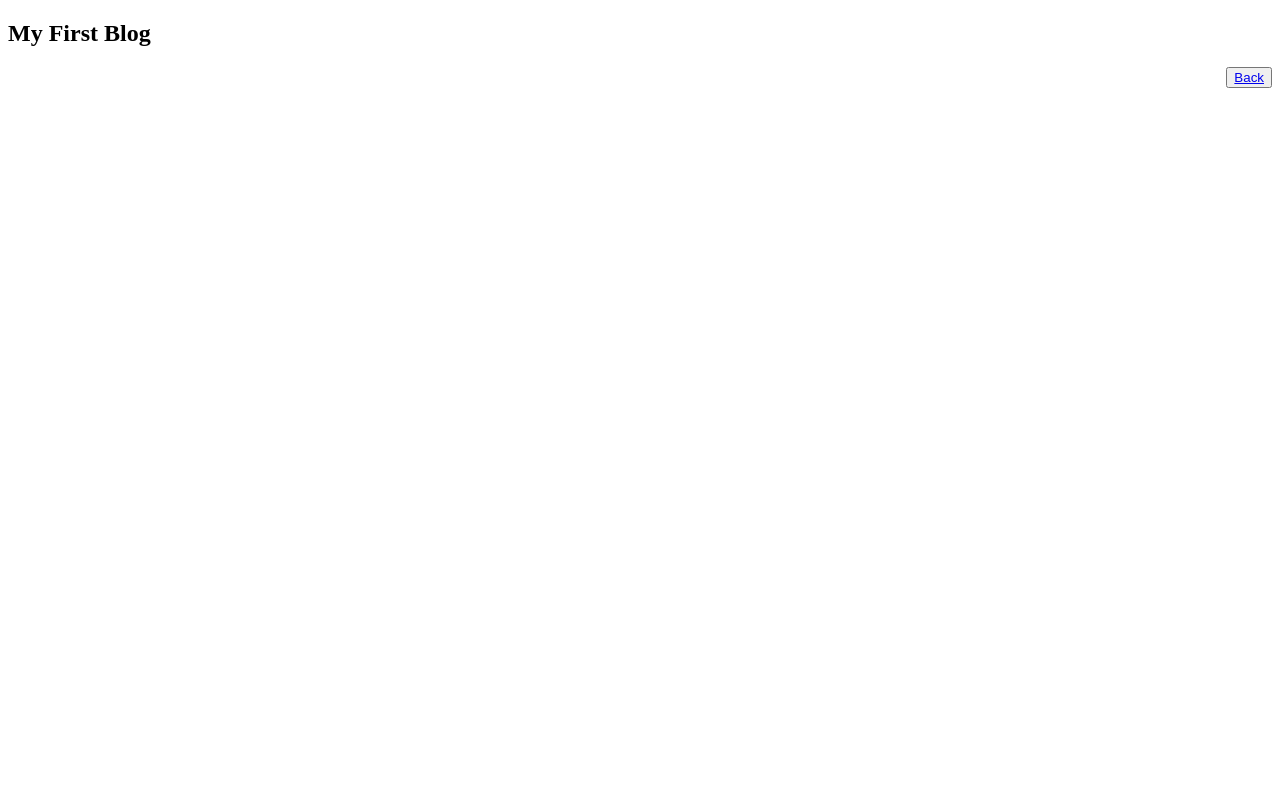
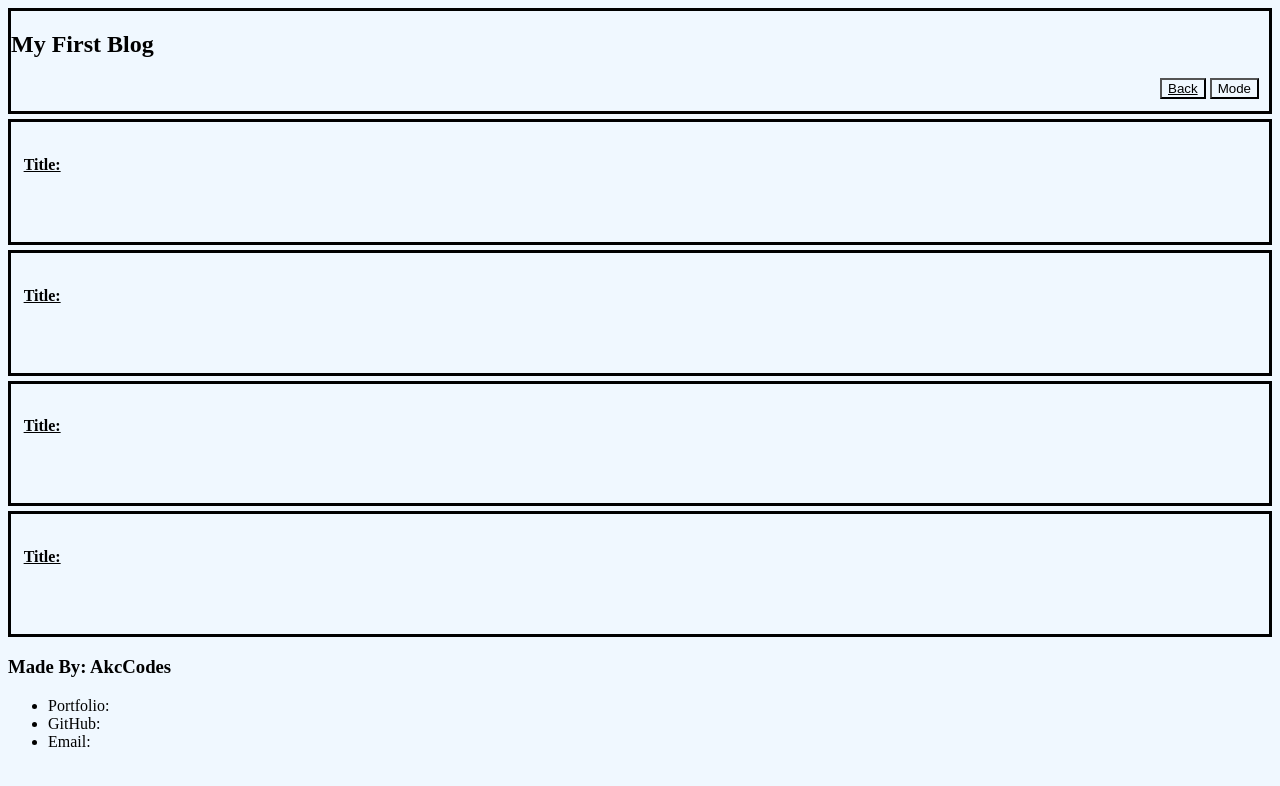
Before and after one commit to AkcCodes/MyFirstBlogChal, a plain HTML site: page blog.html in a window 1280 px wide. Drawn offline with Linux system fonts and the light colour scheme; files whose address does not match are found by name.

Commit message:
content page styled

```diff
--- a/assets/css/blog.css
+++ b/assets/css/blog.css
@@ -1,3 +1,21 @@
-button{
-    float: right;
+nav{
+    max-width: 100%;
+    height: 100px;
+    border: 3px solid black;
 }
+
+.buttons{
+    text-align: end;
+    margin-right: 10px;
+}
+
+.cards{
+    border: 3px solid black;
+    padding: 1%;
+    margin-top: 5px;
+    margin-bottom: 5px;
+}
+
+.cards h4{
+    text-decoration: underline;
+}
--- a/blog.html
+++ b/blog.html
@@ -4,16 +4,68 @@
     <meta charset="UTF-8">
     <meta name="viewport" content="width=device-width, initial-scale=1.0">
     <title>Document</title>
+    <link rel="stylesheet" href="./assets/css/styles.css">
     <link rel="stylesheet" href="./assets/css/blog.css">
     <link rel="html" href="index.html">
+    <style>
+        body {
+            background-color: aliceblue;
+            color: black;
+        }
+
+        .dark-mode {
+            background-color: dimgray;
+            color: black;
+        }
+
+        .light-mode {
+            background-color: aliceblue;
+            color: black;
+        }
+    </style>
 </head>
 <body>
-    <header>
+    <nav>
+        <div class="header">
         <h2>My First Blog</h2>
+        </div>
+        <div class="buttons">
         <button type="button"><a href="index.html">Back</a></button>
-    </header>
-    <section id="content"></section>
-    <footer></footer>
+        <button onclick="toggleMode()">Mode</button>
+    </div>
+</nav>
+    <section id="content">
+        <div class="cards">
+            <h4>Title:</h4><br>
+            <p></p>
+        </div>
+        <div class="cards">
+            <h4>Title:</h4><br>
+            <p></p>
+        </div>
+        <div class="cards">
+            <h4>Title:</h4><br>
+            <p></p>
+        </div>
+        <div class="cards">
+            <h4>Title:</h4><br>
+            <p></p>
+        </div>
+    </section>
+    <footer>
+        <h3>Made By: AkcCodes</h3>
+        <ul>
+            <li>Portfolio:</li>
+            <li>GitHub:</li>
+            <li>Email:</li>
+        </ul>
+    </footer>
+    <script>
+        function toggleMode() {
+            let element = document.body;
+            element.className = "dark-mode";
+        }
+    </script>
     <script src="blog.js"></script>
 </body>
 </html>
```
Also changed, not shown: index.html (+4 -4 lines).
